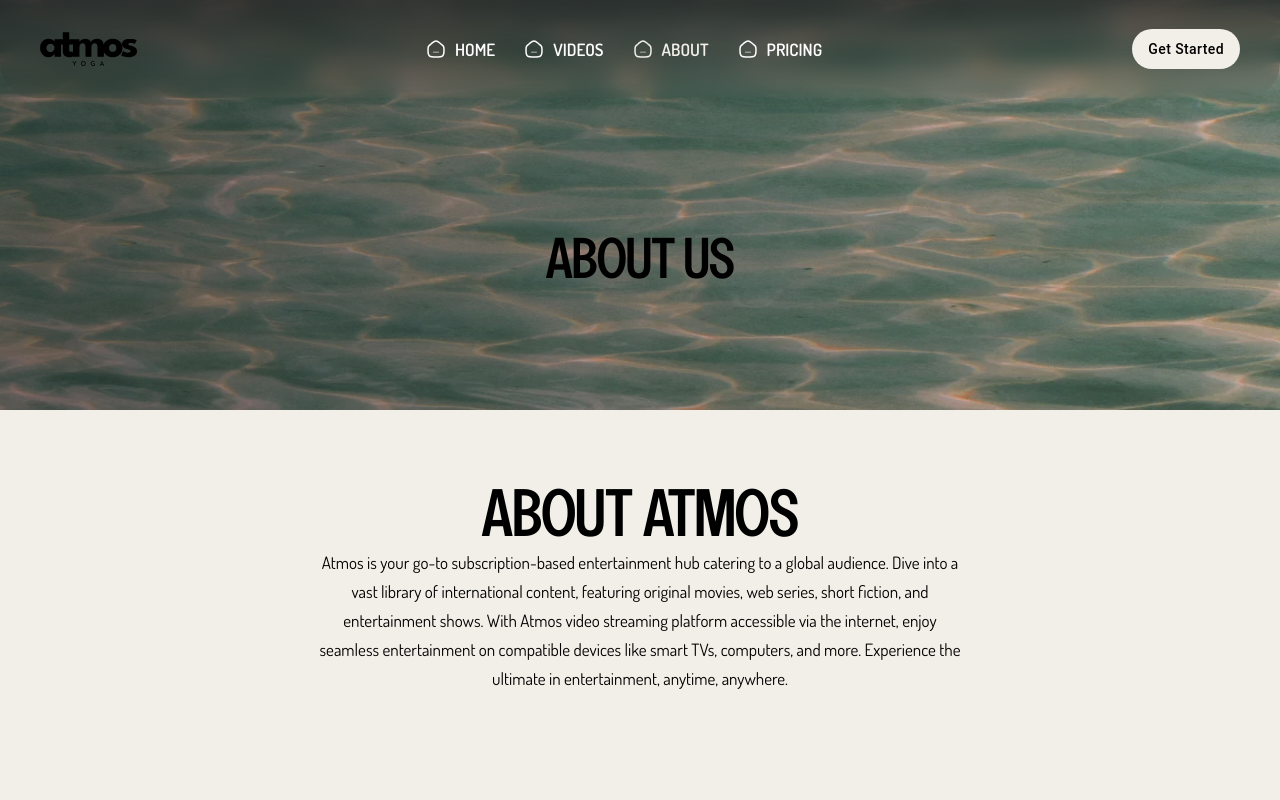
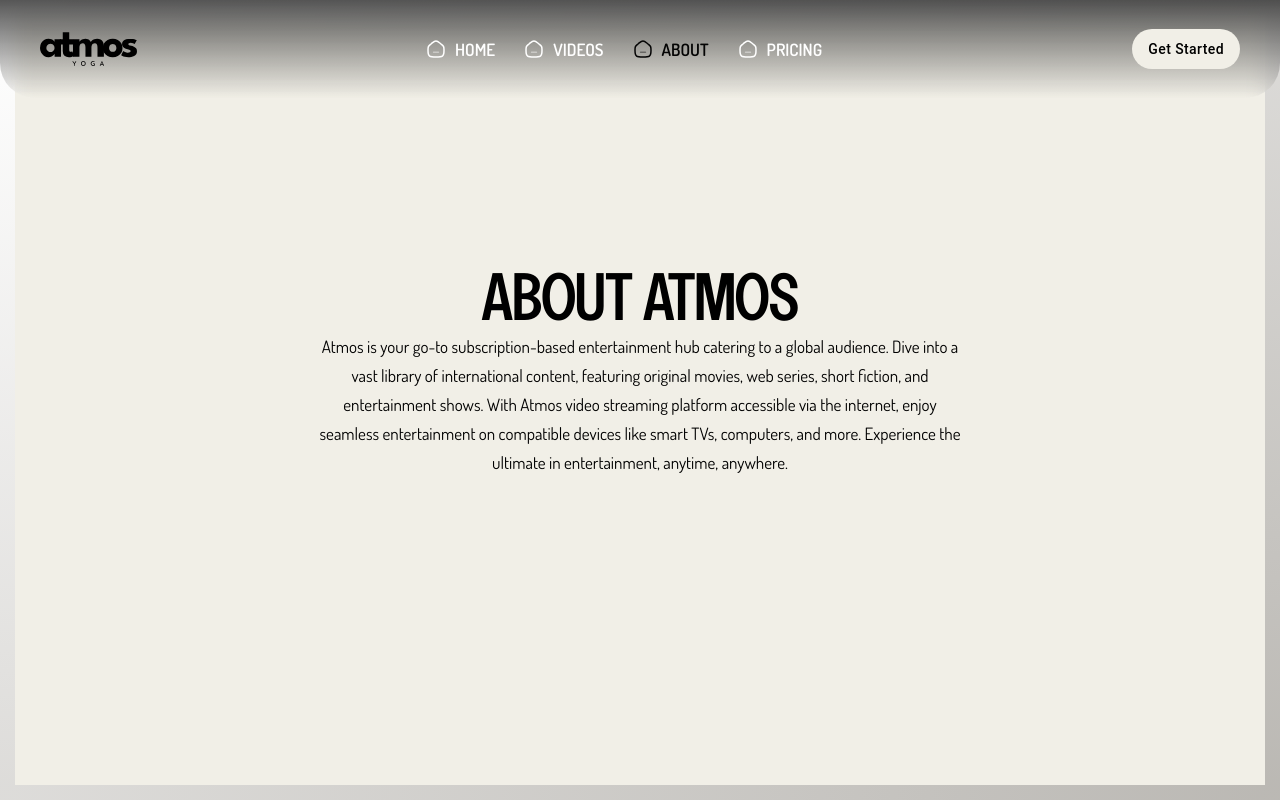
Before and after one commit to GullFatima0012/Atmos, a Next.js app: page /about in a window 1280 px wide. Shown: the top 800 px of the page. Built offline with nearby package versions, Linux system fonts and the light colour scheme.

Commit message:
design updated

```diff
--- a/public/assets/scss/header/_nav.scss
+++ b/public/assets/scss/header/_nav.scss
@@ -74,7 +74,7 @@
           padding: 20px 0;
           &:hover,
           &.active {
-            color: #F1EFE7;
+            color: #040404;
           }
         }
         &:not(:first-child) {
--- a/src/app/(pages)/about/page.js
+++ b/src/app/(pages)/about/page.js
@@ -1,23 +1,34 @@
-import FooterOne from "@/components/Footer/FooterOne";
+
 import HeaderOne from "@/components/Header/HeaderOne";
 import AboutOne from "@/components/About/AboutOne";
+import { Button, Box, Container} from "@mui/material";
+import logo from "@/../public/assets/images/logo.svg";
 
+import Image from "next/image";
 export default function About() {
-  const breadcrumb = {
-    title: "About Us",
-    links: [
 
-    ],
-  };
   return (
     <>
-    <HeaderOne style={{ color: "black" }} data={{ breadcrumb: breadcrumb }} />
+      <HeaderOne />
+     <Box
+        sx={{
+          width: "100vw",
+          height: "100vh",
+          display: "flex",
+          alignItems: "center",
+          border: "15px solid",
+      borderImage: "linear-gradient(to top left,rgba(112, 109, 109, 0.42), white) 1",
+          justifyContent: "center",
+          bgcolor: "#F1EFE7",
+          position: "relative", // ✅ Added for positioning the button
+        }}
+      >
 
 
-      <main className="main">
+
+
         <AboutOne />
-      </main>
-      <FooterOne />
+        </Box>
     </>
   );
 }
--- a/src/app/(pages)/pricing/page.js
+++ b/src/app/(pages)/pricing/page.js
@@ -18,7 +18,6 @@
         <PricingTwo />
       </main>
 
-      <FooterOne />
     </>
   );
 }
--- a/src/app/(pages)/privacy-policy/page.js
+++ b/src/app/(pages)/privacy-policy/page.js
@@ -16,7 +16,7 @@
       <main className="main">
         <PrivacyPolicyContent />
       </main>
-      <FooterOne />
+
     </>
   );
 }
--- a/src/components/Auth/Login.js
+++ b/src/components/Auth/Login.js
@@ -67,7 +67,7 @@
       height: "100vh",
       display: "flex",
       alignItems: "center",
-      border: "10px solid",
+      border: "15px solid",
   borderImage: "linear-gradient(to top left,rgba(112, 109, 109, 0.42), white) 1",
       justifyContent: "center",
       bgcolor: "#F5F3EB",
--- a/src/components/Auth/Register.js
+++ b/src/components/Auth/Register.js
@@ -64,7 +64,7 @@
     height: "100vh",
     display: "flex",
     alignItems: "center",
-    border: "10px solid",
+    border: "15px solid",
 borderImage: "linear-gradient(to top left,rgba(112, 109, 109, 0.42), white) 1",
     justifyContent: "center",
     bgcolor: "#F5F3EB",
--- a/src/components/Header/HeaderOne.js
+++ b/src/components/Header/HeaderOne.js
@@ -6,8 +6,7 @@
 export default function HeaderOne({ isHero = false, data = null }) {
   return (
     <header className="header navbar-area position-relative">
-      {isHero && <HeroOne />}
-      {data?.breadcrumb && BreadcrumbOne(data.breadcrumb)}
+
       <MenuOne />
       <OffscreenMenu />
     </header>
```
Also changed, not shown: src/app/page.js (+36 -12 lines), src/components/Header/HeaderFour.js (deleted, +0 -16 lines), src/components/Header/HeaderThree.js (deleted, +0 -17 lines).
